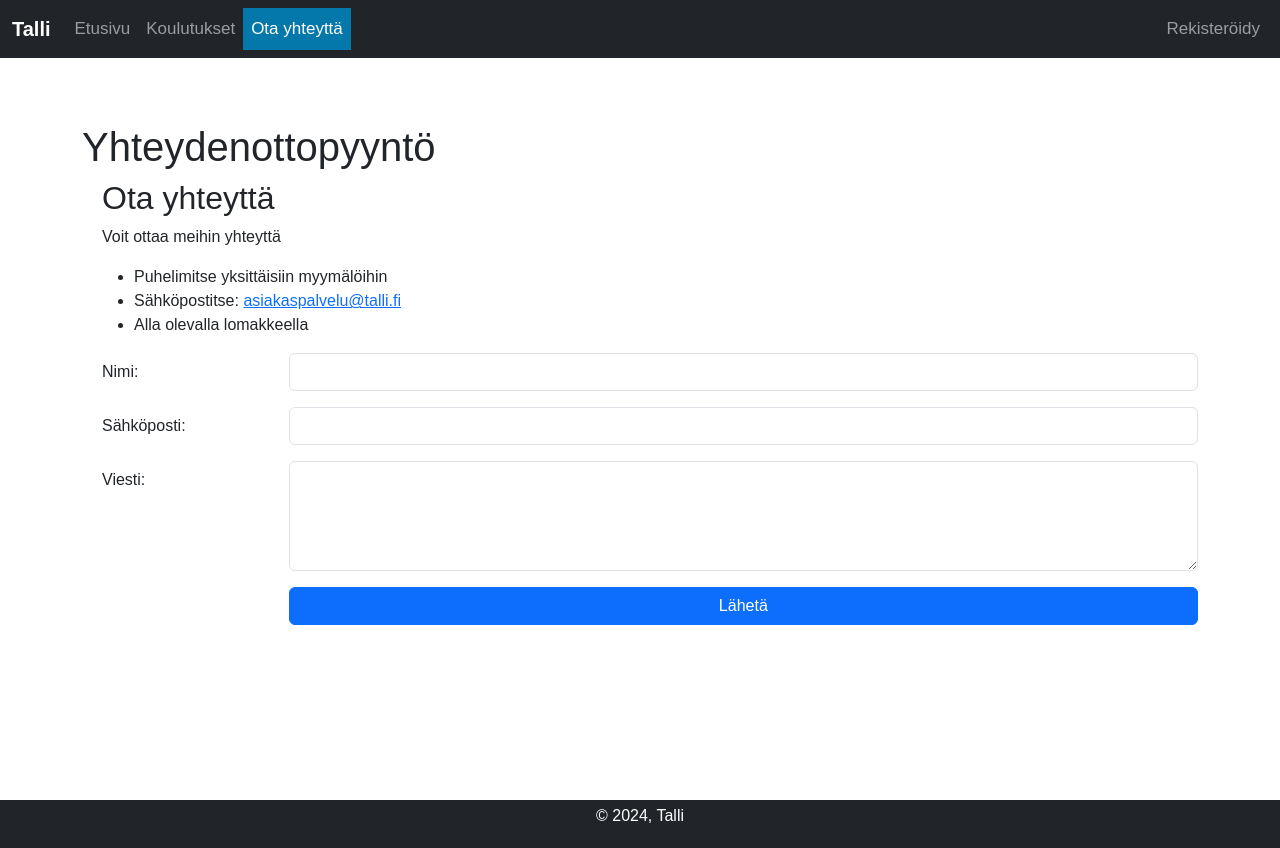
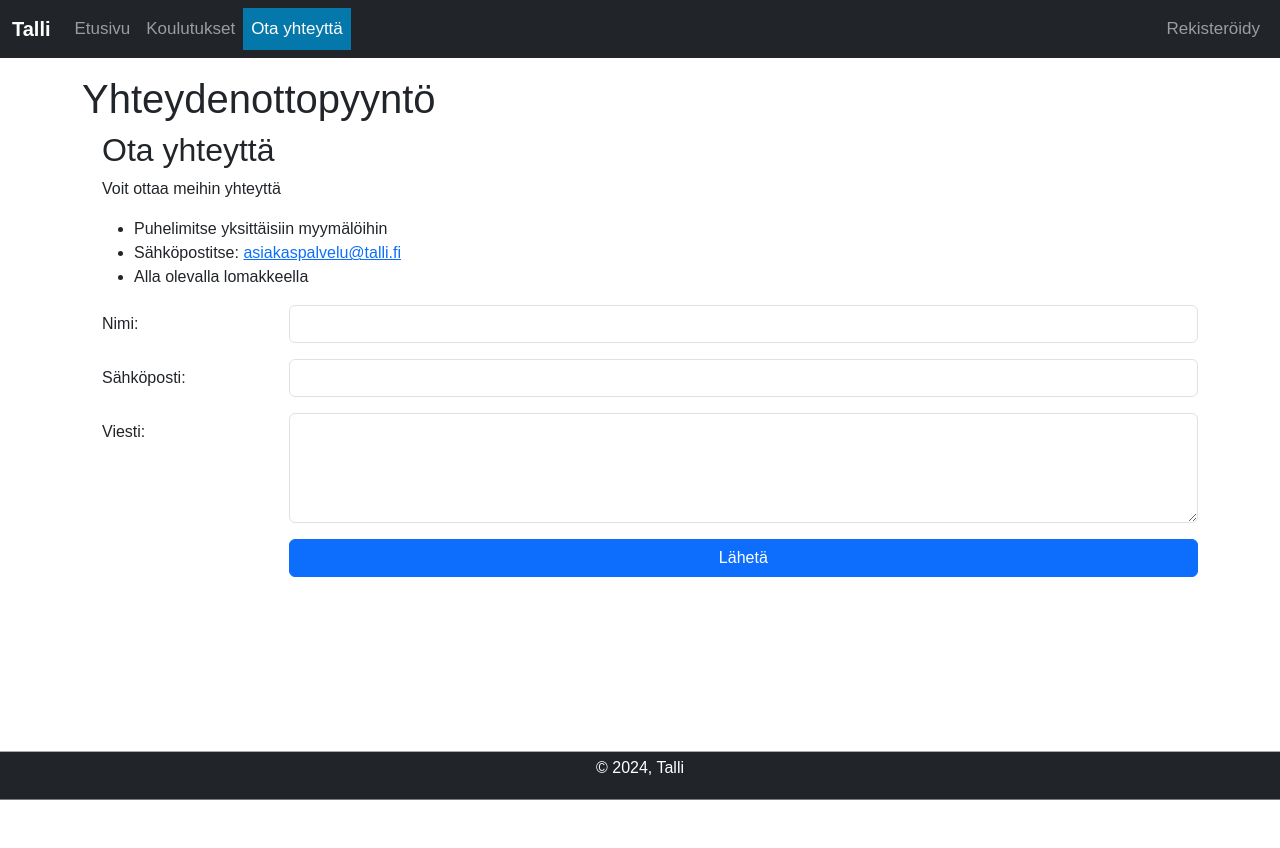
Before and after one commit to Chiya-hekmatyar/Talli_projekti, a PHP site: page /yhteydenotto.php in a window 1280 px wide. After the commit the page ends 800 px from the top, so only its background shows below. Run offline with PHP 8.4, Linux system fonts and the light colour scheme.

Commit message:
Update yhteydenotto.php

```diff
--- a/yhteydenotto.php
+++ b/yhteydenotto.php
@@ -7,7 +7,7 @@ include 'headers.php';
 ?>
 <body>
 <?php include 'navigointi.html'; ?>
-<div class="content container mt-5">
+<div class="content container mt-0">
   <h1>Yhteydenottopyyntö</h1>
 
   <div class="left">
```
